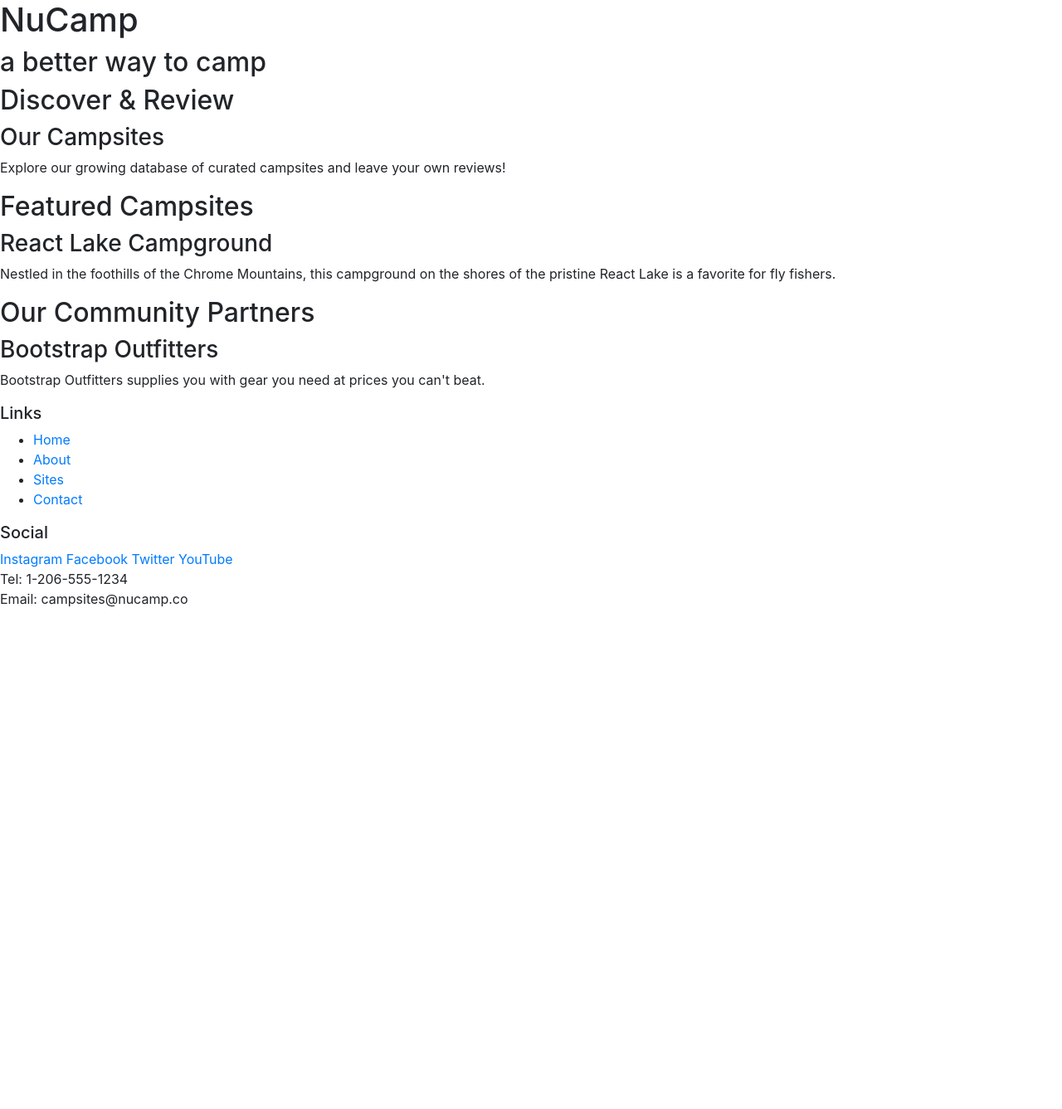
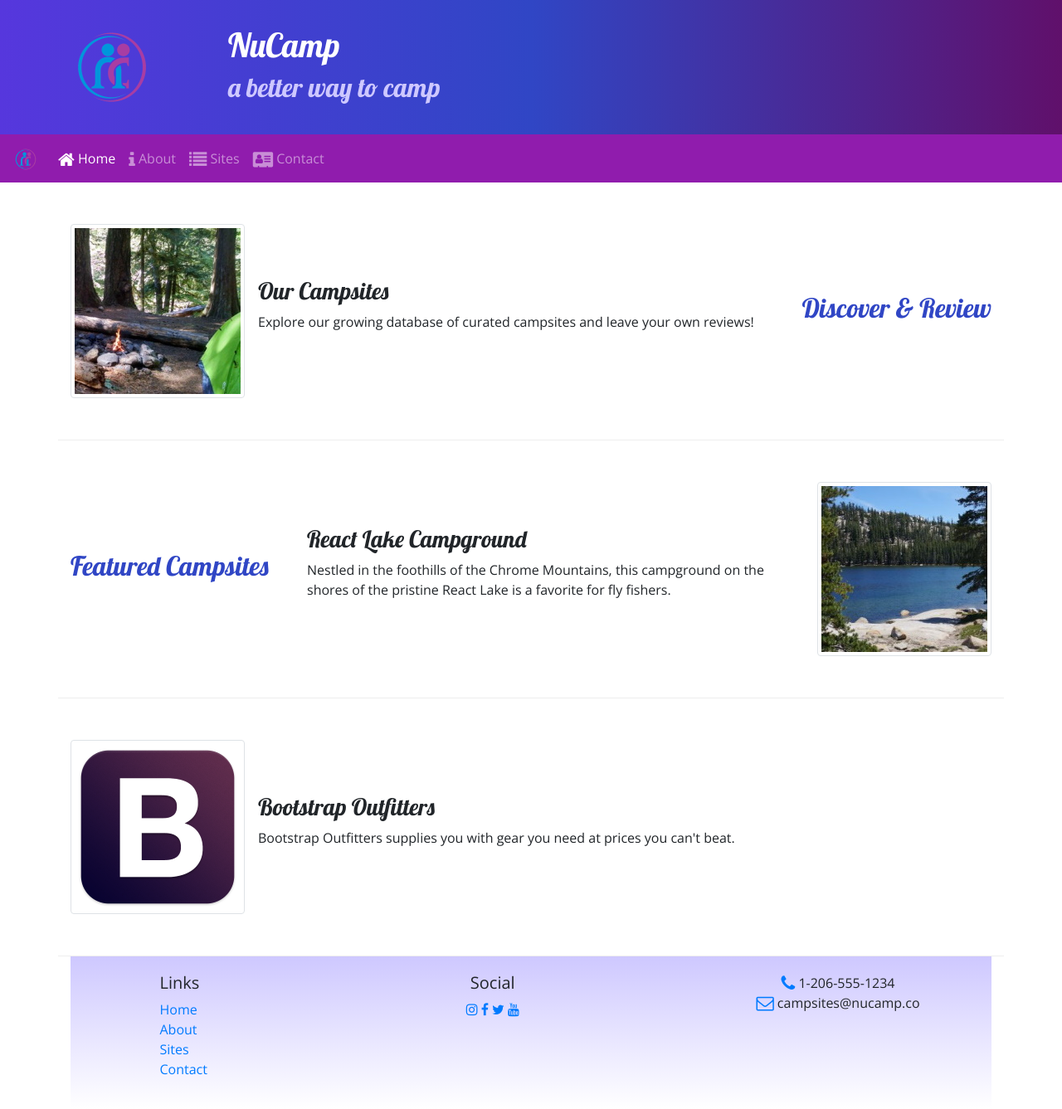
Before and after one commit to XavierJGS/Nucampsite, a website: page index.html in a window 1280 px wide. Shown: the whole page at 83% size. Before the commit the page ends 800 px from the top, so only its background shows below. Drawn offline with nearby package versions, Linux system fonts and the light colour scheme.

Commit message:
task 3 completed

```diff
--- /dev/null
+++ b/css/styles.css
@@ -0,0 +1,36 @@
+body{
+    font-family: "open sans", sans-serif;
+}
+h1, h2, h3{
+    font-family: "Lobster", cursive;
+}
+h2{
+    color: #3046c5;
+}
+header h2{
+    color: #cec8ff;
+}
+footer{
+    background-image: linear-gradient( #cec8ff, white);
+    padding: 20px 0;
+
+}
+.jumbotron{
+    padding: 30px;
+    background-image: linear-gradient(to right, #5637dd, #3046c5, #60106b);
+    color: white;
+    margin: 0;
+
+}
+.row-content{
+    padding: 50px 0;
+    border-bottom: 1px ridge;
+    min-height: 200px;
+
+}
+.navbar {
+    background-color: #901CAD;}
+
+.site-footer{
+        background-image: linear-gradient(#CEC8FF, white);
+        padding: 20px 0;}
--- a/index.html
+++ b/index.html
@@ -8,61 +8,126 @@
     <!-- Bootstrap CSS -->
     <link rel="stylesheet" href="node_modules/bootstrap/dist/css/bootstrap.min.css" />
 
+    <link rel="stylesheet" href="https://fonts.googleapis.com/css?family=Lobster|Open+Sans" />
+    <link rel="stylesheet" href="css/styles.css" />
+    <link rel="stylesheet" href="node_modules/font-awesome/css/font-awesome.min.css" />
+
+
     <title>NuCamp: A Better Way To Camp</title>
 </head>
 
 <body>
 
-    <header>
-        <div>
+    <header class="jumbotron jumbotron-fluid">
+        <div class="container">
+            <div class="row">
+                <div class="col-4 col-sm-3 col-md-2 align-self-center">
+                    <img src="img/logo.png" class="img-fluid" alt=" nucamp logo">
+                </div>
+                    <div class="col">
                             <h1>NuCamp</h1>
                             <h2>a better way to camp</h2>
                     </div>
+
+            </div>
+        </div>
     </header>
+    <nav class="navbar navbar-expand-sm navbar-dark sticky-top">
+        <a class="navbar-brand" href="index.html"><img src="img/logo.png" height="30" width="30" /></a>
+            <button class="navbar-toggler" type="button" data-toggle="collapse" data-target="#nucampNavbar">
+        <div class="container">
+            <button class="navbar-toggler ml-auto" type="button" data-toggle="collapse" data-target="#nucampNavbar">
+                <span class="navbar-toggler-icon"></span>
+            </button>
+            <div class="collapse navbar-collapse" id="nucampNavbar">
+                <ul class="navbar-nav">
+                    <li class="nav-item active"><a class="nav-link" href="#"> <i class="fa fa-home fa-lg"></i> Home</a></li>
+                    <li class="nav-item"><a class="nav-link" href="aboutus.html"><i class="fa fa-info fa-lg"></i> About</a></li>
+                    <li class="nav-item"><a class="nav-link" href="#"><i class="fa fa-list fa-lg"></i> Sites</a></li>
+                    <li class="nav-item"><a class="nav-link" href="contactus.html"><i class="fa fa-address-card fa-lg"></i> Contact</a></li>
+                </ul>
+            </div>
+        </div>
+    </nav>
 
-    <div>
-        <h2>Discover & Review</h2>
-        <h3>Our Campsites</h3>
-        <p>Explore our growing database of curated campsites and leave your own reviews!</p>
+    <div class="container">
+        <div class="row row-content align-items-center">
+            <div class="col-sm-4 order-sm-last col-md-3">
+                <h2 class="text-sm-right">Discover & Review</h2>
             </div>
 
-    <div>
+            <div class="col">
+                <div class="media">
+                    <img class="d-flex mr-3 img-thumbnail" src="img/breadcrumb-trail-thumb.jpg" alt="Breadcrumb Trail" />
+                    <div class="media-body align-self-center">
+                        <h3>Our Campsites</h3>
+                        <p class="d-none d-sm-block">Explore our growing database of curated campsites and leave your own reviews!</p>
+                    </div>
+                </div>
+            </div>
+         </div>
+         <div class="row row-content align-items-center">
+            <div class="col-sm-4 col-md-3">
                 <h2>Featured Campsites</h2>
+            </div>
+            <div class="col">
+                <div class="media">
+                    <div class="media-body align-self-center">
                         <h3>React Lake Campground</h3>
-        <p>Nestled in the foothills of the Chrome Mountains, this campground on the shores of the pristine React Lake is a favorite for fly fishers.</p>
+                        <p class="d none d-sm-block">Nestled in the foothills of the Chrome Mountains, this campground on the shores of the pristine React Lake is a favorite for fly fishers.</p>
+   			        </div>
+                    <img class="d-flex ml-3 img-thumbnail" src="img/react-lake-thumb.jpg" alt="React Lake Campgorund"/>
+                </div>
+            </div>
         </div>
 
-    <div>
-        <h2>Our Community Partners</h2>
+
+        <div class="row row-content align-items-center">
+            <div class="col">
+                <div class="media">
+                    <img class="d-flex mr-3 img-thumbnail" src="img/bootstrap-thumb.png" alt="Bootstrap Outfitters" />
+                    <div class="media-body align-self-center">
                         <h3>Bootstrap Outfitters</h3>
-        <p>Bootstrap Outfitters supplies you with gear you need at prices you can't beat.</p>
+        				<p class="d-none d-sm-block">Bootstrap Outfitters supplies you with gear you need at prices you can't beat.</p>
+                    </div>
+                </div>
+            </div>
         </div>
 
-    <footer>
-        <div>
+
+
+
+
+    <footer class="site-footer">
+            <div class="container">
+                <div class="row">
+                    <div class="col-4 col-sm-2 offset-1">
                         <h5>Links</h5>
-            <ul>
+                        <ul class="list-unstyled">
                             <li><a href="#">Home</a></li>
-                <li><a href="#">About</a></li>
+                            <li><a href="aboutus.html">About</a></li>
                             <li><a href="#">Sites</a></li>
-                <li><a href="#">Contact</a></li>
+                            <li><a href="contactus.html">Contact</a></li>
                         </ul>
                     </div>
-        <div>
+                    <div class="col-6 col-sm-5 text-center">
                         <h5>Social</h5>
-            <a href="http://instagram.com/">Instagram</a>
-            <a href="http://facebook.com/">Facebook</a>
-            <a href="http://twitter.com/">Twitter</a>
-            <a href="http://youtube.com/">YouTube</a>
+                        <a href="http://instagram.com/"><i class="fa fa-instagram"></i></a>
+                        <a href="http://facebook.com/"><i class="fa fa-facebook"></i></a>
+                        <a href="http://twitter.com/"><i class="fa fa-twitter"></i></a>
+                        <a href="http://youtube.com/"><i class="fa fa-youtube"></i></a>
                     </div>
-        <div>
-            Tel: 1-206-555-1234<br />
-            Email: campsites@nucamp.co
+                    <div class="col-sm-4 text-center">
+                         <i class="fa fa-phone fa-lg text-primary"></i> 1-206-555-1234<br />
+                    <i class="fa fa-envelope-o fa-lg text-primary"></i> campsites@nucamp.co
+                    </div>
+                </div>
             </div>
                 </footer>
                 <script src="node_modules/jquery/dist/jquery.slim.min.js"></script>
                 <script src="node_modules/popper.js/dist/umd/popper.min.js"></script>
                 <script src="node_modules/bootstrap/dist/js/bootstrap.min.js"></script>
+
 </body>
 
 </html>
--- a/package.json
+++ b/package.json
@@ -4,7 +4,7 @@
   "description": "This is a website for Nucamp",
   "main": "index.html",
   "scripts": {
-    "lite":"lite-server",
+    "lite": "lite-server",
     "start": "npm run lite",
     "test": "echo \"Error: no test specified\" && exit 1"
   },
@@ -15,6 +15,8 @@
   },
   "dependencies": {
     "bootstrap": "^4.5.2",
+    "bootstrap-social": "^5.1.1",
+    "font-awesome": "^4.7.0",
     "jquery": "^3.5.1",
     "popper.js": "^1.16.1"
   }
```
Also changed, not shown: aboutus.html (added, +179 -0 lines), contactus.html (added, +180 -0 lines), img/bootstrap-thumb.png (added), img/breadcrumb-trail-thumb.jpg (added), img/breadcrumb-trail.jpg (added), img/chrome-river-thumb.jpg (added), img/chrome-river.jpg (added), img/logo.png (added), img/react-lake-thumb.jpg (added), img/react-lake.jpg (added), 1 other file. Lines whose indentation alone changed are shown as unchanged.
